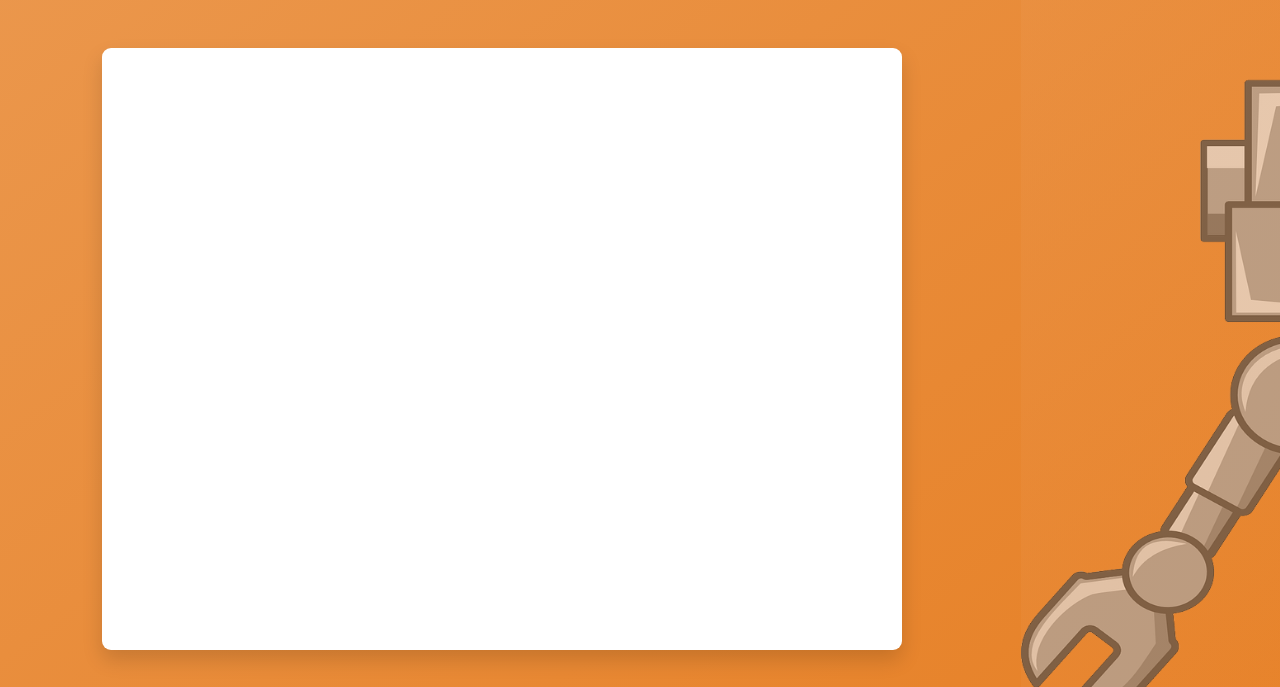
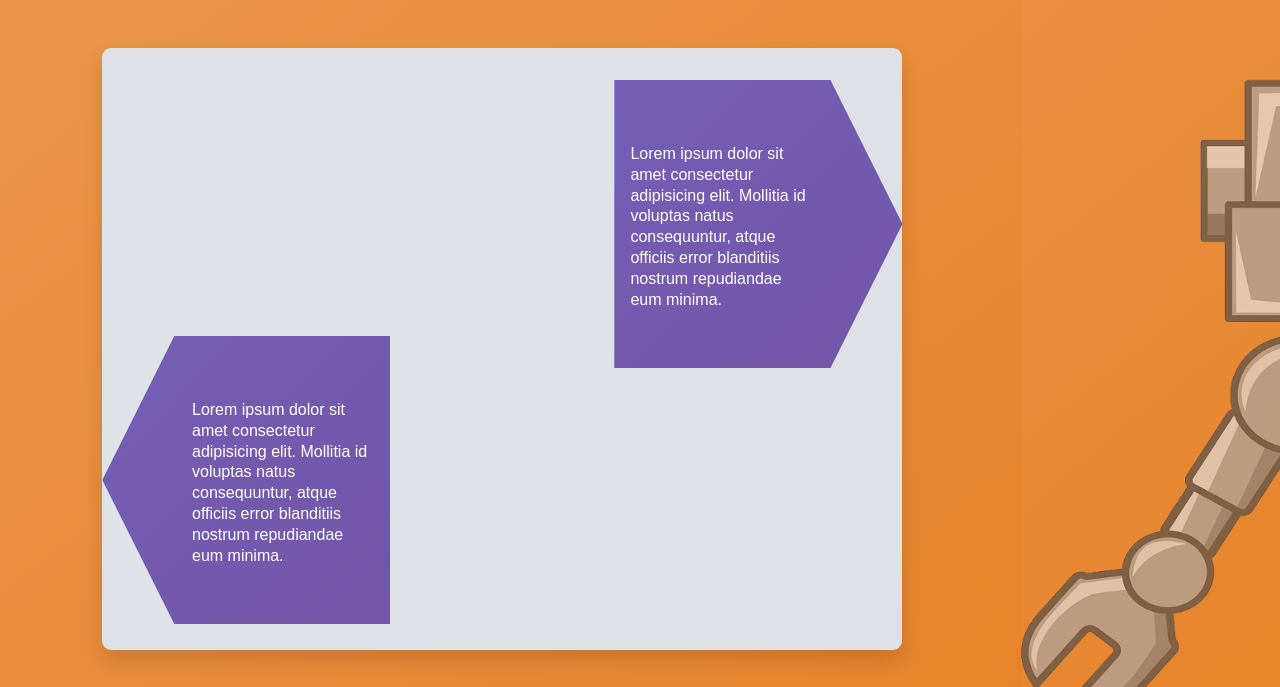
Before and after one commit to WickedSerpent/Teamoppgave-2-, a plain HTML site: page index.html in a window 1280 px wide. Shown: the part 108-795 px from the top of the page. Drawn offline with Linux system fonts and the light colour scheme.

Commit message:
La til textbokser, fikset litt småtteri her og der

```diff
--- a/index.html
+++ b/index.html
@@ -11,11 +11,29 @@
     <div class="chatbot">
       <div class="chatbot-text-box">
         <h2 class="heading">Chatbot</h2>
-        <div class="messagebox"></div>
+        <div class="messagebox">
+          <div class="user-box">
+            <div class="user-text-style">
+              <p class="user-text">
+                Lorem ipsum dolor sit amet consectetur adipisicing elit.
+                Mollitia id voluptas natus consequuntur, atque officiis error
+                blanditiis nostrum repudiandae eum minima.
+              </p>
+            </div>
+          </div>
+          <div class="chatbot-box">
+            <div class="chatbot-text-style">
+              <p class="user-text">
+                Lorem ipsum dolor sit amet consectetur adipisicing elit.
+                Mollitia id voluptas natus consequuntur, atque officiis error
+                blanditiis nostrum repudiandae eum minima.
+              </p>
+            </div>
+          </div>
+        </div>
 
         <form class="chatbot-form" action="#">
           <div>
-            <label for="your-message"></label>
             <input
               id="your-message"
               type="text"
--- a/styles.css
+++ b/styles.css
@@ -23,12 +23,60 @@ body {
 }
 
 .messagebox {
+  display: flex;
+  justify-content: space-between;
   height: 37.6rem;
   width: 50rem;
   border-radius: 9px;
   margin-bottom: 2.5rem;
-  background-color: #fff;
+  background-color: #dee2e6;
   box-shadow: 0 10px 20px rgba(0, 0, 0, 0.144);
+}
+
+.chatbot-box {
+  height: 18rem;
+  width: 18rem;
+  margin-top: 2rem;
+  background-color: #3440ee;
+  background-image: linear-gradient(
+    to right bottom,
+    rgba(235, 151, 78, 0.35),
+    rgba(230, 125, 34, 0.35)
+  );
+  clip-path: polygon(0% 0%, 75% 0%, 100% 50%, 75% 100%, 0% 100%);
+}
+
+.user-box {
+  height: 18rem;
+  width: 18rem;
+  margin-top: 18rem;
+  background-color: #3440ee;
+  background-image: linear-gradient(
+    to right bottom,
+    rgba(235, 151, 78, 0.35),
+    rgba(230, 125, 34, 0.35)
+  );
+  clip-path: polygon(25% 0%, 100% 0%, 100% 100%, 25% 100%, 0% 50%);
+}
+
+.user-text {
+  color: #fff;
+  line-height: 1.3rem;
+  padding: 1rem;
+}
+
+.user-text-style {
+  height: 12rem;
+  width: 13rem;
+  margin-left: 4.6rem;
+  margin-top: 3rem;
+}
+
+.chatbot-text-style {
+  height: 12rem;
+  width: 13rem;
+  margin-right: 4.6rem;
+  margin-top: 3rem;
 }
 
 .chatbot-img-box {
@@ -103,3 +151,8 @@ body {
   background-color: #fff;
   color: #555;
 }
+
+#your-message {
+  margin-top: 1.2rem;
+  background-color: #dee2e6;
+}
```
